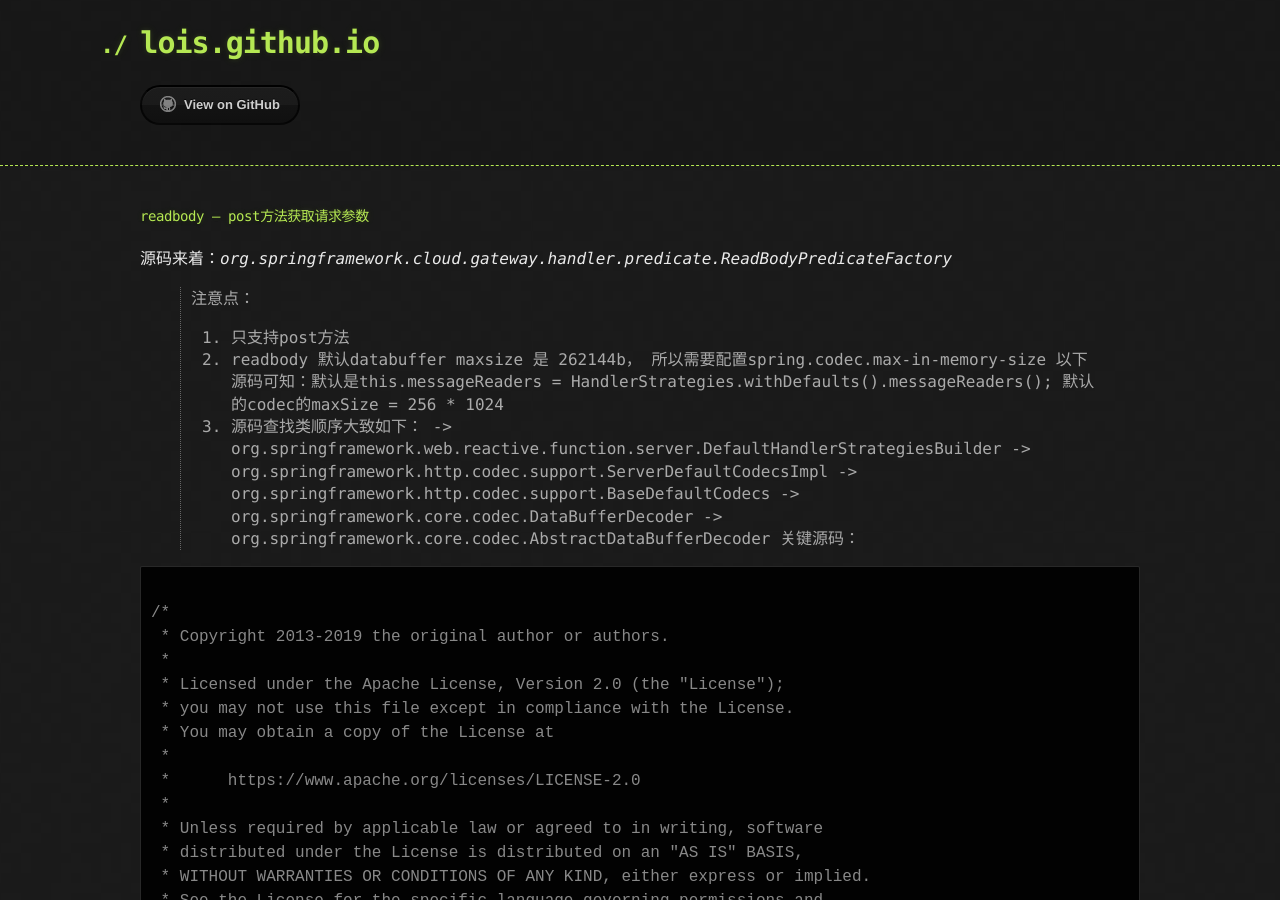
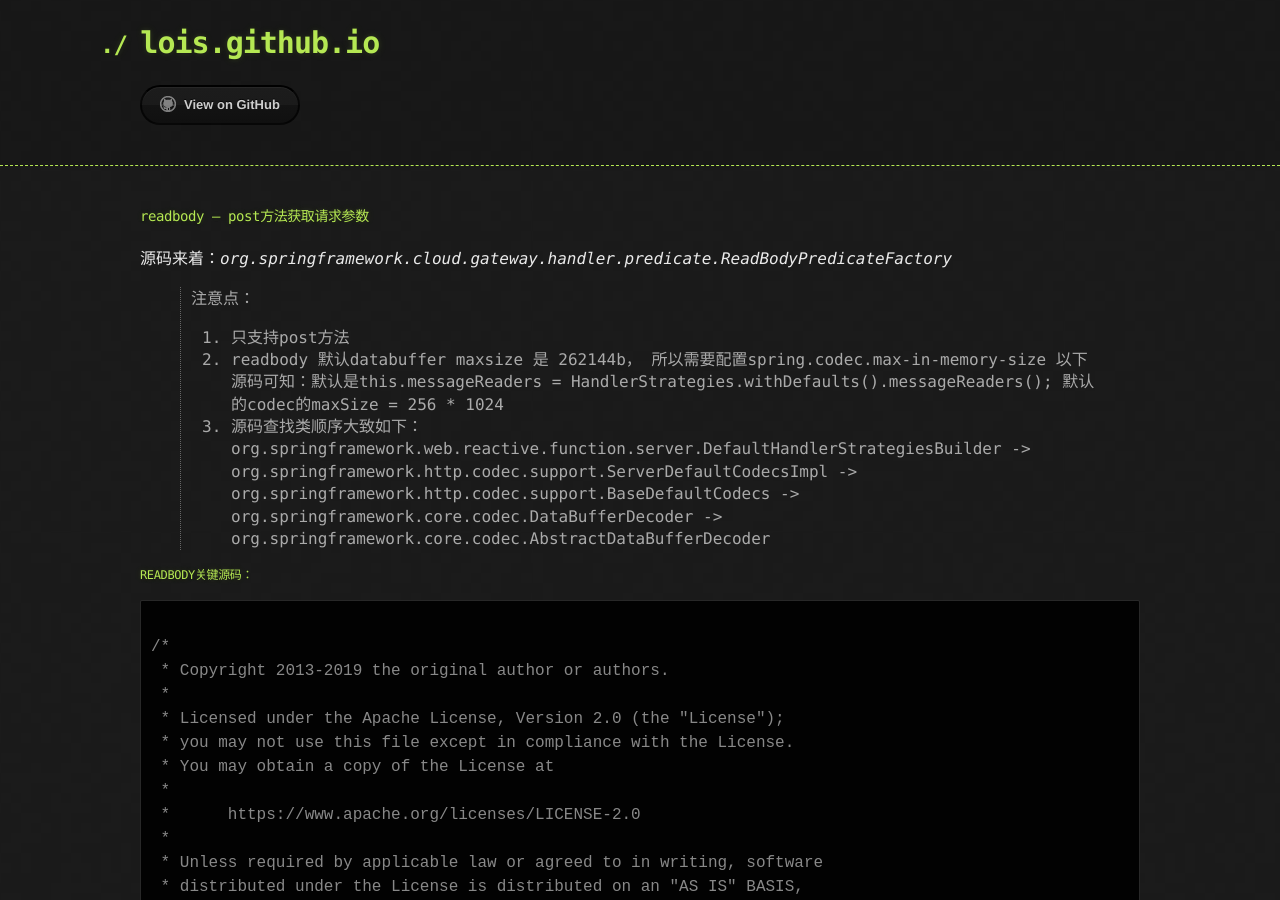
Before and after one commit to lois2014/lois.github.io, a Jekyll site: the page built from docs/gateway/readbody.md, in a window 1280 px wide and 900 px high. Built offline with Jekyll 4.4.1, drawn with Linux system fonts in a browser that asks for light colours; our own code applies the rules of GitHub Pages for plain Markdown files; the repository's description, which GitHub fills in, is left out.

Commit message:
源码调整

````diff
--- a/docs/gateway/readbody.md
+++ b/docs/gateway/readbody.md
@@ -7,12 +7,13 @@
 以下源码可知：默认是this.messageReaders = HandlerStrategies.withDefaults().messageReaders();
 默认的codec的maxSize = 256 * 1024
 > 3. 源码查找类顺序大致如下：
-> -> org.springframework.web.reactive.function.server.DefaultHandlerStrategiesBuilder
+> org.springframework.web.reactive.function.server.DefaultHandlerStrategiesBuilder
 > -> org.springframework.http.codec.support.ServerDefaultCodecsImpl
 > -> org.springframework.http.codec.support.BaseDefaultCodecs
 > -> org.springframework.core.codec.DataBufferDecoder
 > -> org.springframework.core.codec.AbstractDataBufferDecoder
-关键源码：
+
+##### ReadBody关键源码：
 
 ```java
 
````
Also changed, not shown: other parts of docs/gateway/readbody.md (+1 -0 lines).
